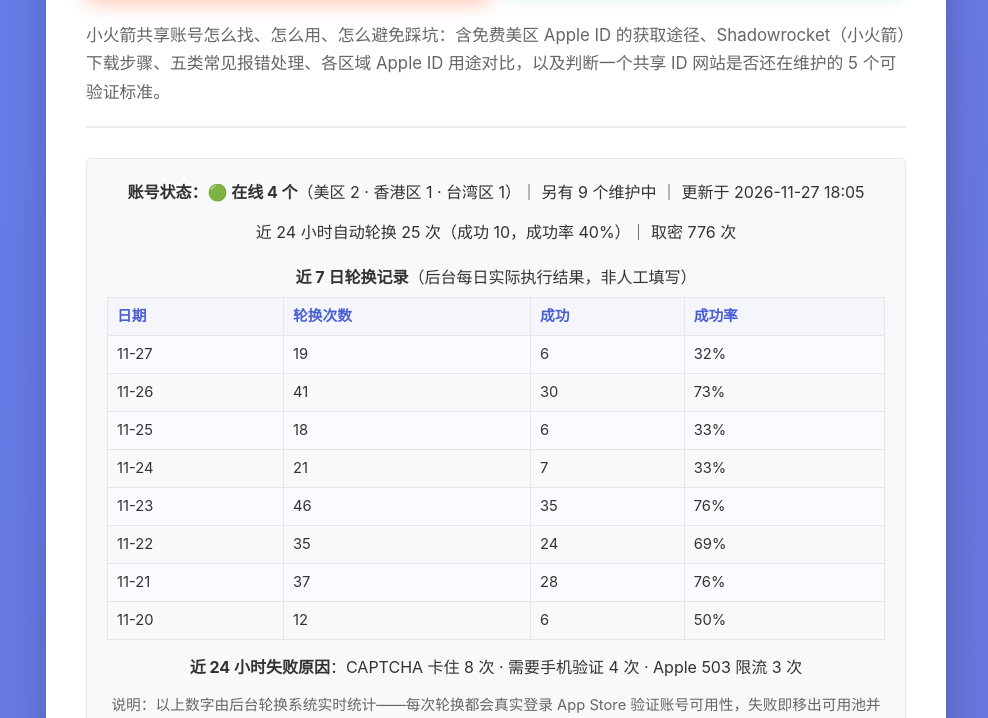
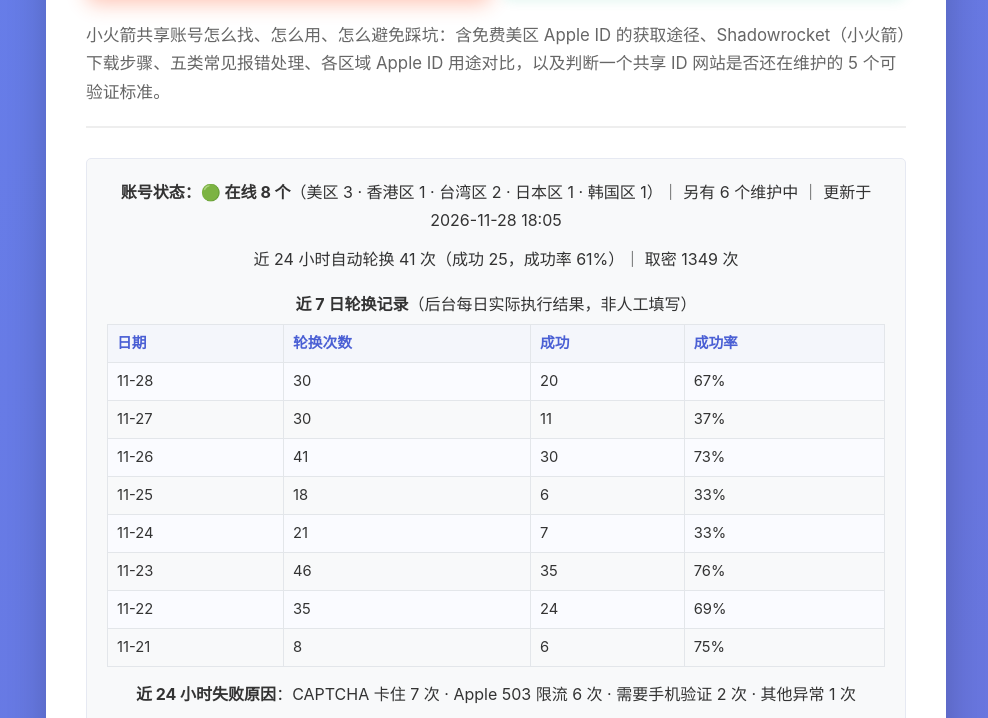
Before and after one commit to gulliblerea/-id-, a plain HTML site: page index.html in a window 1280 px wide. Shown: the part 220-938 px from the top of the page, without its empty margins (144-1132 px from the left). Drawn offline with Linux system fonts and the light colour scheme.

Commit message:
data: 更新 /-id-/ 今日账号状态（2026-11-28，在线 8）

```diff
--- a/index.html
+++ b/index.html
@@ -175,21 +175,21 @@ box-shadow:0 4px 12px rgba(16,185,129,.12)}
 
         <div class="link-box cta-top">
             <!-- DAILY_STATUS_START -->
-            <p><strong>账号状态：🟢 在线 4 个</strong>（美区 2 · 香港区 1 · 台湾区 1）｜ 另有 9 个维护中 ｜ 更新于 2026-11-27 18:05</p>
-            <p>近 24 小时自动轮换 25 次（成功 10，成功率 40%）｜ 取密 776 次</p>
+            <p><strong>账号状态：🟢 在线 8 个</strong>（美区 3 · 香港区 1 · 台湾区 2 · 日本区 1 · 韩国区 1）｜ 另有 6 个维护中 ｜ 更新于 2026-11-28 18:05</p>
+            <p>近 24 小时自动轮换 41 次（成功 25，成功率 61%）｜ 取密 1349 次</p>
             <p style="margin:18px 0 6px;"><strong>近 7 日轮换记录</strong>（后台每日实际执行结果，非人工填写）</p>
             <table style="width:100%;border-collapse:collapse;margin:0 0 14px;font-size:.92em;">
             <tr><th style="border:1px solid #e3e6ea;padding:6px 9px;background:#f4f6fb;text-align:left;">日期</th><th style="border:1px solid #e3e6ea;padding:6px 9px;background:#f4f6fb;text-align:left;">轮换次数</th><th style="border:1px solid #e3e6ea;padding:6px 9px;background:#f4f6fb;text-align:left;">成功</th><th style="border:1px solid #e3e6ea;padding:6px 9px;background:#f4f6fb;text-align:left;">成功率</th></tr>
-            <tr><td style="border:1px solid #e3e6ea;padding:6px 9px;">11-27</td><td style="border:1px solid #e3e6ea;padding:6px 9px;">19</td><td style="border:1px solid #e3e6ea;padding:6px 9px;">6</td><td style="border:1px solid #e3e6ea;padding:6px 9px;">32%</td></tr>
+            <tr><td style="border:1px solid #e3e6ea;padding:6px 9px;">11-28</td><td style="border:1px solid #e3e6ea;padding:6px 9px;">30</td><td style="border:1px solid #e3e6ea;padding:6px 9px;">20</td><td style="border:1px solid #e3e6ea;padding:6px 9px;">67%</td></tr>
+            <tr><td style="border:1px solid #e3e6ea;padding:6px 9px;">11-27</td><td style="border:1px solid #e3e6ea;padding:6px 9px;">30</td><td style="border:1px solid #e3e6ea;padding:6px 9px;">11</td><td style="border:1px solid #e3e6ea;padding:6px 9px;">37%</td></tr>
             <tr><td style="border:1px solid #e3e6ea;padding:6px 9px;">11-26</td><td style="border:1px solid #e3e6ea;padding:6px 9px;">41</td><td style="border:1px solid #e3e6ea;padding:6px 9px;">30</td><td style="border:1px solid #e3e6ea;padding:6px 9px;">73%</td></tr>
             <tr><td style="border:1px solid #e3e6ea;padding:6px 9px;">11-25</td><td style="border:1px solid #e3e6ea;padding:6px 9px;">18</td><td style="border:1px solid #e3e6ea;padding:6px 9px;">6</td><td style="border:1px solid #e3e6ea;padding:6px 9px;">33%</td></tr>
             <tr><td style="border:1px solid #e3e6ea;padding:6px 9px;">11-24</td><td style="border:1px solid #e3e6ea;padding:6px 9px;">21</td><td style="border:1px solid #e3e6ea;padding:6px 9px;">7</td><td style="border:1px solid #e3e6ea;padding:6px 9px;">33%</td></tr>
             <tr><td style="border:1px solid #e3e6ea;padding:6px 9px;">11-23</td><td style="border:1px solid #e3e6ea;padding:6px 9px;">46</td><td style="border:1px solid #e3e6ea;padding:6px 9px;">35</td><td style="border:1px solid #e3e6ea;padding:6px 9px;">76%</td></tr>
             <tr><td style="border:1px solid #e3e6ea;padding:6px 9px;">11-22</td><td style="border:1px solid #e3e6ea;padding:6px 9px;">35</td><td style="border:1px solid #e3e6ea;padding:6px 9px;">24</td><td style="border:1px solid #e3e6ea;padding:6px 9px;">69%</td></tr>
-            <tr><td style="border:1px solid #e3e6ea;padding:6px 9px;">11-21</td><td style="border:1px solid #e3e6ea;padding:6px 9px;">37</td><td style="border:1px solid #e3e6ea;padding:6px 9px;">28</td><td style="border:1px solid #e3e6ea;padding:6px 9px;">76%</td></tr>
-            <tr><td style="border:1px solid #e3e6ea;padding:6px 9px;">11-20</td><td style="border:1px solid #e3e6ea;padding:6px 9px;">12</td><td style="border:1px solid #e3e6ea;padding:6px 9px;">6</td><td style="border:1px solid #e3e6ea;padding:6px 9px;">50%</td></tr>
+            <tr><td style="border:1px solid #e3e6ea;padding:6px 9px;">11-21</td><td style="border:1px solid #e3e6ea;padding:6px 9px;">8</td><td style="border:1px solid #e3e6ea;padding:6px 9px;">6</td><td style="border:1px solid #e3e6ea;padding:6px 9px;">75%</td></tr>
             </table>
-            <p><strong>近 24 小时失败原因</strong>：CAPTCHA 卡住 8 次 · 需要手机验证 4 次 · Apple 503 限流 3 次</p>
+            <p><strong>近 24 小时失败原因</strong>：CAPTCHA 卡住 7 次 · Apple 503 限流 6 次 · 需要手机验证 2 次 · 其他异常 1 次</p>
             <p style="color:#666;font-size:.92em;">说明：以上数字由后台轮换系统实时统计——每次轮换都会真实登录 App Store 验证账号可用性，失败即移出可用池并补充新号。因此「在线数」是经过实际验证的可用账号数，不是列表里的名义数量；数量与成功率每天变化属正常。</p>
             <!-- DAILY_STATUS_END -->
             <p><a href="https://id.tangping.icu" target="_blank" rel="noopener">前往免费美区 Apple ID 实时获取页</a></p>
--- a/sitemap.xml
+++ b/sitemap.xml
@@ -2,7 +2,7 @@
 <urlset xmlns="http://www.sitemaps.org/schemas/sitemap/0.9">
   <url>
     <loc>https://gulliblerea.github.io/-id-/</loc>
-    <lastmod>2026-11-27</lastmod>
+    <lastmod>2026-11-28</lastmod>
     <changefreq>daily</changefreq>
     <priority>1.0</priority>
   </url>
```
